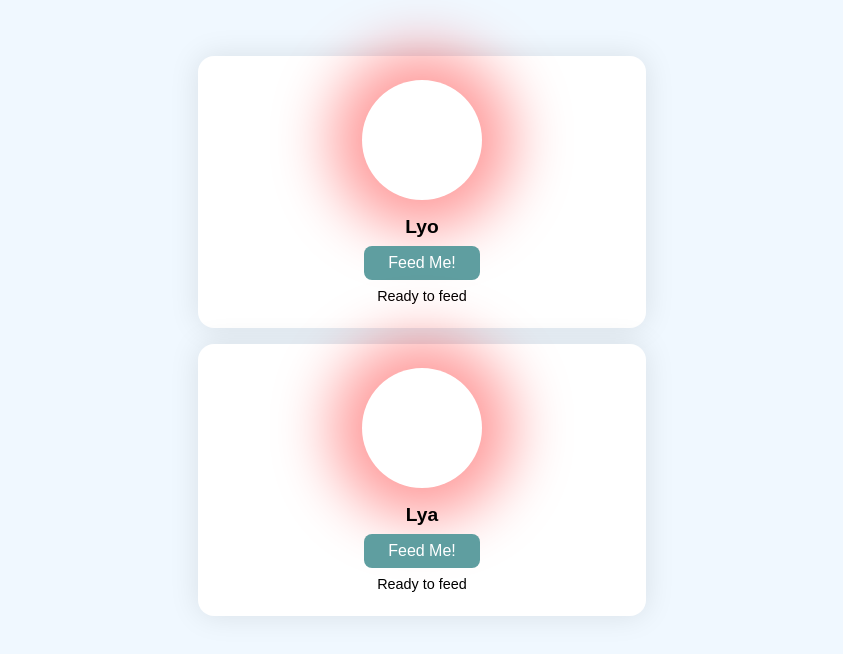
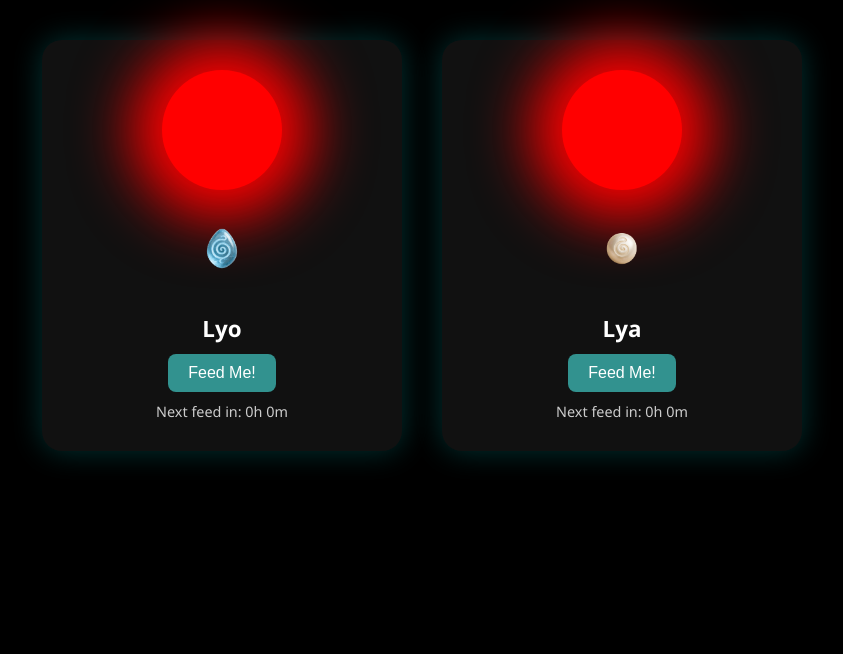
Before and after one commit to Joy2theworld-99/timecove.baby, a plain HTML site: page monitor.html in a window 1280 px wide. Shown: the whole page, without its empty margins (218-1061 px from the left). Drawn offline with Linux system fonts and the light colour scheme.

Commit message:
Update monitor.html

```diff
--- a/monitor.html
+++ b/monitor.html
@@ -6,123 +6,142 @@
   <title>Feeding Monitor</title>
   <style>
     body {
-      font-family: Arial, sans-serif;
-      text-align: center;
-      background: #f0f8ff;
-      padding: 2rem;
+      margin: 0;
+      background-color: #000; /* black background */
+      font-family: 'Segoe UI', sans-serif;
+      display: flex;
+      flex-direction: column;
+      align-items: center;
+      justify-content: flex-start;
+      min-height: 100vh;
+      padding: 40px 20px;
+      color: white;
     }
 
-    .baby-card {
-      border-radius: 1rem;
-      padding: 1.5rem;
-      margin: 1rem auto;
-      max-width: 400px;
-      background: #ffffff;
-      box-shadow: 0 0 30px rgba(0,0,0,0.1);
+    .container {
+      display: flex;
+      flex-wrap: wrap;
+      justify-content: center;
+      gap: 40px;
+      width: 100%;
+      max-width: 1000px;
+    }
+
+    .card {
+      background: #111;
+      border-radius: 20px;
+      padding: 30px;
+      width: 300px;
+      box-shadow: 0 0 30px rgba(0, 255, 255, 0.2);
+      text-align: center;
       position: relative;
     }
 
     .aura {
       width: 120px;
       height: 120px;
-      margin: 0 auto 1rem;
+      margin: 0 auto 10px;
       border-radius: 50%;
-      background: url('babyface.png') center/cover no-repeat; /* Replace with actual face */
-      box-shadow: 0 0 40px 20px transparent;
-      transition: box-shadow 0.3s;
+      background-color: #999;
+      box-shadow: 0 0 60px 30px #999;
+      transition: background-color 0.4s, box-shadow 0.4s;
     }
 
     .name {
-      font-size: 1.2rem;
-      margin-bottom: 0.5rem;
+      font-size: 1.4rem;
       font-weight: bold;
+      margin: 10px 0 10px;
     }
 
-    .feed-btn {
-      font-size: 1rem;
-      padding: 0.5rem 1.5rem;
+    button {
+      background-color: #32928f;
+      color: white;
       border: none;
       border-radius: 8px;
-      background: #5f9ea0;
-      color: white;
+      padding: 10px 20px;
+      font-size: 1rem;
       cursor: pointer;
+      margin-bottom: 10px;
     }
 
-    .feed-btn:disabled {
-      background: #cccccc;
-      cursor: not-allowed;
+    button:disabled {
+      background-color: gray;
+      cursor: default;
     }
 
-    .timer {
-      margin-top: 0.5rem;
+    .feed-time {
       font-size: 0.9rem;
+      color: #ccc;
+    }
+
+    .glyph {
+      width: 60px;
+      height: auto;
+      margin: 10px auto;
     }
   </style>
 </head>
 <body>
-  <div class="baby-card" id="Lyo">
-    <div class="aura" id="aura-Lyo"></div>
-    <div class="name">Lyo</div>
-    <button class="feed-btn" id="feed-Lyo" onclick="feedBaby('Lyo')">Feed Me!</button>
-    <div class="timer" id="timer-Lyo">Next feed in: 0h 0m</div>
-  </div>
-
-  <div class="baby-card" id="Lya">
-    <div class="aura" id="aura-Lya"></div>
-    <div class="name">Lya</div>
-    <button class="feed-btn" id="feed-Lya" onclick="feedBaby('Lya')">Feed Me!</button>
-    <div class="timer" id="timer-Lya">Next feed in: 0h 0m</div>
+  <div class="container">
+    <div class="card" id="card-lyo">
+      <div class="aura" id="aura-lyo"></div>
+      <img class="glyph" id="glyph-lyo" src="Lyo_Glyph_Clear.png" alt="Lyo Glyph" />
+      <div class="name">Lyo</div>
+      <button id="feed-btn-lyo">Feed Me!</button>
+      <div class="feed-time" id="next-feed-lyo"></div>
+    </div>
+    <div class="card" id="card-lya">
+      <div class="aura" id="aura-lya"></div>
+      <img class="glyph" id="glyph-lya" src="Lya_Glyph_Clear.png" alt="Lya Glyph" />
+      <div class="name">Lya</div>
+      <button id="feed-btn-lya">Feed Me!</button>
+      <div class="feed-time" id="next-feed-lya"></div>
+    </div>
   </div>
 
   <script>
-    const FEED_INTERVAL_HOURS = 3;
-    const babies = ['Lyo', 'Lya'];
+    const FEED_INTERVAL_MINUTES = 180;
+    const states = [
+      { minutes: 150, color: '#00ffff' }, // calm (blue)
+      { minutes: 165, color: 'yellow' }, // warning
+      { minutes: 175, color: 'orange' }, // urgent
+      { minutes: 180, color: 'red' }, // very hungry
+    ];
 
-    function getNextFeedTime(babyId) {
-      return localStorage.getItem(`${babyId}-nextFeed`) || 0;
+    const babies = ['lyo', 'lya'];
+
+    function updateAura(id, minutesSinceLastFeed) {
+      const aura = document.getElementById(`aura-${id}`);
+      let color = '#00ffff';
+      for (let s of states) {
+        if (minutesSinceLastFeed >= s.minutes) color = s.color;
+      }
+      aura.style.backgroundColor = color;
+      aura.style.boxShadow = `0 0 60px 30px ${color}`;
     }
 
-    function setNextFeedTime(babyId) {
-      const nextTime = Date.now() + FEED_INTERVAL_HOURS * 60 * 60 * 1000;
-      localStorage.setItem(`${babyId}-nextFeed`, nextTime);
+    function updateDisplay(id) {
+      const now = Date.now();
+      const lastFeed = parseInt(localStorage.getItem(`lastFeed-${id}`) || 0);
+      const elapsedMinutes = Math.floor((now - lastFeed) / 60000);
+      const remaining = Math.max(0, FEED_INTERVAL_MINUTES - elapsedMinutes);
+      document.getElementById(`next-feed-${id}`).innerText = `Next feed in: ${Math.floor(remaining / 60)}h ${remaining % 60}m`;
+      updateAura(id, elapsedMinutes);
+      const button = document.getElementById(`feed-btn-${id}`);
+      button.disabled = remaining > 0;
     }
 
-    function updateState(babyId) {
-      const now = Date.now();
-      const nextFeed = parseInt(getNextFeedTime(babyId));
-      const feedBtn = document.getElementById(`feed-${babyId}`);
-      const timer = document.getElementById(`timer-${babyId}`);
-      const aura = document.getElementById(`aura-${babyId}`);
-      const timeLeft = nextFeed - now;
-
-      if (timeLeft <= 0) {
-        feedBtn.disabled = false;
-        feedBtn.textContent = "Feed Me!";
-        aura.style.boxShadow = "0 0 60px 30px #FF000066"; // Alert Red
-        timer.textContent = "Ready to feed";
-      } else {
-        feedBtn.disabled = true;
-        feedBtn.textContent = "Fed";
-        aura.style.boxShadow = "0 0 60px 30px #00FFFF66"; // Calm Cyan
-        const mins = Math.floor(timeLeft / 60000) % 60;
-        const hrs = Math.floor(timeLeft / 3600000);
-        timer.textContent = `Next feed in: ${hrs}h ${mins}m`;
-      }
+    function feedBaby(id) {
+      localStorage.setItem(`lastFeed-${id}`, Date.now().toString());
+      updateDisplay(id);
     }
 
-    function feedBaby(babyId) {
-      setNextFeedTime(babyId);
-      updateState(babyId);
-    }
+    babies.forEach(id => {
+      document.getElementById(`feed-btn-${id}`).addEventListener('click', () => feedBaby(id));
+      updateDisplay(id);
+    });
 
-    function tick() {
-      babies.forEach(updateState);
-    }
-
-    window.onload = () => {
-      tick();
-      setInterval(tick, 60000); // Check every minute
-    }
+    setInterval(() => babies.forEach(updateDisplay), 60000);
   </script>
 </body>
 </html>
```
